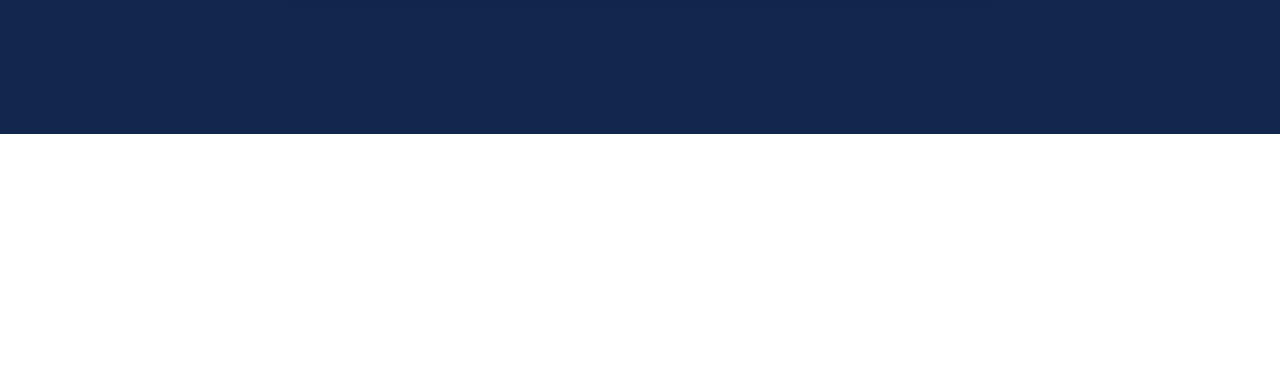
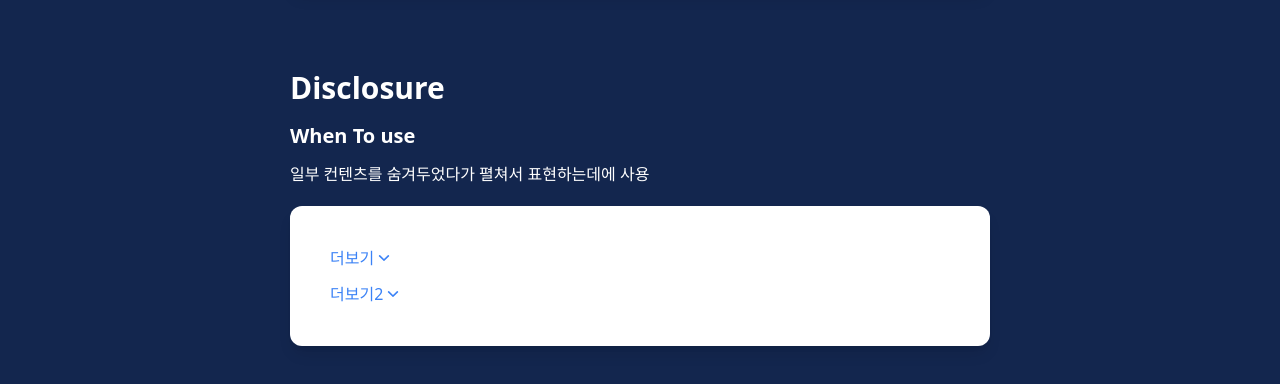
Before and after one commit to jongjunpark/tailwind-ui-component, a React (Vite) app: page / in a window 1280 px wide. Shown: the part 2784-3168 px from the top of the page. Before the commit the page ends 2918 px from the top, so only its background shows below. Built offline with nearby package versions, Linux system fonts and the light colour scheme; no server answers; what tailwind-children would draw is missing.

Commit message:
feat: disclosure 추가

```diff
--- a/src/Examples.tsx
+++ b/src/Examples.tsx
@@ -1,6 +1,7 @@
 import React, { useCallback, useEffect, useState } from 'react'
 import {
   Dropdown,
+  Disclosure,
   Popover,
   Modal,
   Tooltip,
@@ -254,6 +255,39 @@ export default function Examples() {
           nextPage={fn.nextPage}
         />
       </div>
+      <Disclosure
+        wrapStyle='flex flex-col gap-12'
+        items={[
+          {
+            heading: (
+              <div className='flex cursor-pointer items-center gap-4 text-blue-500'>
+                <span>더보기</span>
+                <ICONS.ChevronDown className='text-xs' />
+              </div>
+            ),
+            content: (
+              <div>
+                <p className='text-2xl'>text1</p>
+                <p className='text-xl'>text2</p>
+              </div>
+            ),
+          },
+          {
+            heading: (
+              <div className='flex cursor-pointer items-center gap-4 text-blue-500'>
+                <span>더보기2</span>
+                <ICONS.ChevronDown className='text-xs' />
+              </div>
+            ),
+            content: (
+              <div>
+                <p className='text-2xl'>text1</p>
+                <p className='text-xl'>text2</p>
+              </div>
+            ),
+          },
+        ]}
+      />
     </Container>
   )
 }
@@ -299,11 +333,11 @@ const exampleData: [string, string, string][] = [
     'from-white to-white',
     '컨텐츠를 여러 페이지로 분리하여 탐색 및 이동할 수 있도록 도와주는데에 사용',
   ],
-  // [
-  //   'Disclosure',
-  //   'from-white to-white',
-  //   '일부 컨텐츠를 숨겨두었다가 펼쳐서 표현하는데에 사용',
-  // ],
+  [
+    'Disclosure',
+    'from-white to-white',
+    '일부 컨텐츠를 숨겨두었다가 펼쳐서 표현하는데에 사용',
+  ],
   // [
   //   'Switch',
   //   'from-white to-white',
--- /dev/null
+++ b/src/components/Disclosure.tsx
@@ -0,0 +1,93 @@
+import type { ElementType, ReactNode } from 'react';
+
+import { Disclosure as HeadlessDisclosure } from '@headlessui/react';
+
+import Transition from './Transition';
+
+interface TransitionType {
+  enter?: string;
+  enterFrom?: string;
+  enterTo?: string;
+  leave?: string;
+  leaveFrom?: string;
+  leaveTo?: string;
+}
+
+interface DisclosureProps {
+  items: { heading: ReactNode; content: ReactNode }[];
+  wrapStyle?: string;
+  disclosureProps?: { as?: ElementType; defaultOpen?: boolean };
+  panelProps?: {
+    as?: ElementType;
+    static?: boolean;
+    unmount?: undefined;
+  };
+  transitionProps?: TransitionType;
+  isReverse?: boolean;
+}
+
+const transitionPropsDefault = {
+  enter: 'transition-all ease-in-out duration-300',
+  enterFrom: 'max-h-0 opacity-0',
+  enterTo: 'max-h-1000 opacity-100',
+  leave: 'transition-all ease-in-out duration-300 overflow-hidden',
+  leaveFrom: 'max-h-1000 opacity-100',
+  leaveTo: 'max-h-0 opacity-0',
+};
+
+const Disclosure = ({
+  items,
+  wrapStyle,
+  disclosureProps,
+  panelProps,
+  transitionProps = transitionPropsDefault,
+  isReverse,
+}: DisclosureProps) => {
+  if (!items) return null;
+
+  return (
+    <div className={wrapStyle ?? ''}>
+      {items.map((item, idx) => {
+        return (
+          <HeadlessDisclosure key={idx} {...disclosureProps}>
+            {({ open }) => (
+              <div>
+                {isReverse ? (
+                  <>
+                    <Transition show={open} {...transitionProps}>
+                      <HeadlessDisclosure.Panel static {...panelProps}>
+                        {item.content}
+                      </HeadlessDisclosure.Panel>
+                    </Transition>
+                    <HeadlessDisclosure.Button
+                      as='div'
+                      className={open ? '[&_svg]:rotate-180' : ''}
+                    >
+                      {item.heading}
+                    </HeadlessDisclosure.Button>
+                  </>
+                ) : (
+                  <>
+                    <HeadlessDisclosure.Button
+                      as='div'
+                      className={open ? '[&_svg]:rotate-180' : ''}
+                    >
+                      {item.heading}
+                    </HeadlessDisclosure.Button>
+                    <Transition show={open} {...transitionProps}>
+                      <HeadlessDisclosure.Panel static {...panelProps}>
+                        {item.content}
+                      </HeadlessDisclosure.Panel>
+                    </Transition>
+                  </>
+                )}
+              </div>
+            )}
+          </HeadlessDisclosure>
+        );
+      })}
+    </div>
+  );
+};
+
+export default Disclosure
--- a/src/components/index.ts
+++ b/src/components/index.ts
@@ -1,4 +1,5 @@
 export { default as Breadcrumb } from './Breadcrumb'
+export { default as Disclosure } from './Disclosure'
 export { default as Dropdown } from './Dropdown'
 export { default as Modal } from './Modal'
 export { default as Pagination } from './Pagination'
```
